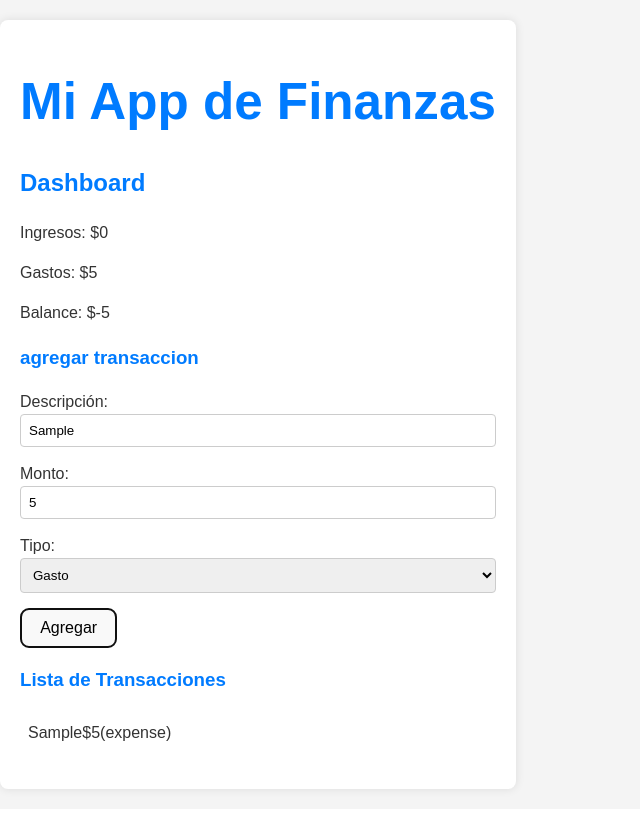
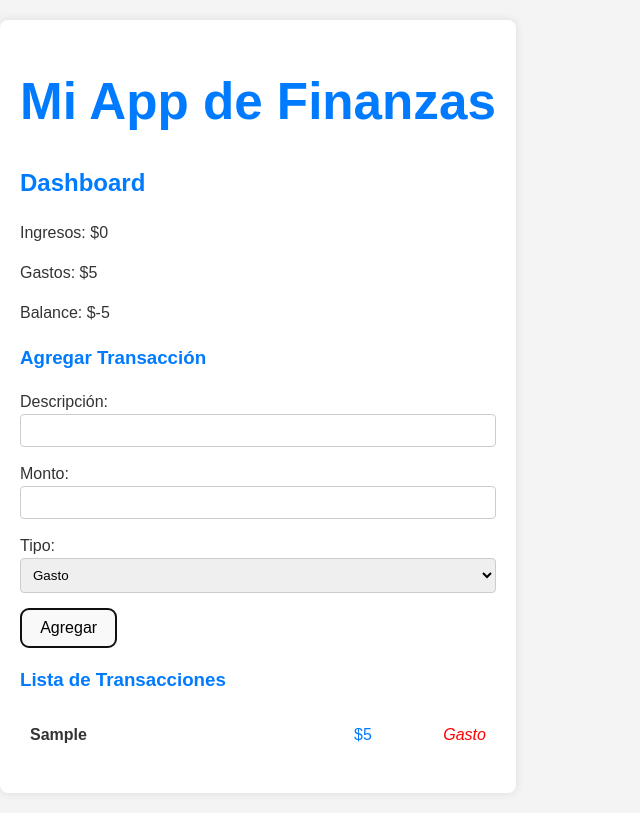
Before and after one commit to wrafael91/Finance-App, a React (Vite) app: page / in a window 1280 px wide. Both pictures are taken after typing "Sample", "5" into the empty fields and a click on the button "Agregar". Shown: the whole page, without its empty margins (0-640 px from the left). Built offline with nearby package versions, Linux system fonts and the light colour scheme.

Commit message:
adding css styles to transactions list and pop ups

```diff
--- a/src/App.css
+++ b/src/App.css
@@ -52,3 +52,45 @@ li {
 li:last-child {
   border-bottom: none;
 }
+
+.no-transactions {
+  text-align: center;
+  font-style: italic;
+  color: #777;
+}
+
+.transaction-item {
+  display: flex;
+  justify-content: space-between;
+  padding: 10px;
+  border-bottom: 1px solid #eee;
+}
+
+.transaction-item:last-child {
+  border-bottom: none;
+}
+
+.transaction-description {
+  flex: 2;
+  font-weight: bold;
+}
+
+.transaction-amount {
+  flex: 1;
+  text-align: right;
+  color: #007bff;
+}
+
+.transaction-type {
+  flex: 1;
+  text-align: right;
+  font-style: italic;
+}
+
+.transaction-type.income {
+  color: green;
+}
+
+.transaction-type.expense {
+  color: red;
+}
--- a/src/components/TransactionForm.jsx
+++ b/src/components/TransactionForm.jsx
@@ -13,17 +13,27 @@ function TransactionForm({onAddTransaction}) {
       return;
     }
 
+    if (isNaN(amount)){
+      alert('Por favor ingresa un monto válido');
+      return;
+    }
+
     onAddTransaction({
       description,
       amount: Number(amount),
       type
     });
-  }
+
+    setDescription('');
+    setAmount('');
+    setType('expense');
+  };
 
   return (
     <div>
-      <h3>agregar transaccion</h3>
+      <h3>Agregar Transacción</h3>
       <form onSubmit={handleSubmit}>
+        <div>
           <label>
             Descripción:
             <input
@@ -32,6 +42,8 @@ function TransactionForm({onAddTransaction}) {
               onChange={(e) => setDescription(e.target.value)}
               />
           </label>
+        </div>
+        <div>
           <label>
             Monto:
             <input
@@ -40,6 +52,8 @@ function TransactionForm({onAddTransaction}) {
               onChange={(e) => setAmount(e.target.value)}
               />
           </label>
+        </div>
+        <div>
           <label>
             Tipo:
             <select
@@ -50,6 +64,7 @@ function TransactionForm({onAddTransaction}) {
               <option value="expense">Gasto</option>
             </select>
           </label>
+        </div>
         <button type="submit">Agregar</button>
       </form>
     </div>
--- a/src/components/TransactionList.jsx
+++ b/src/components/TransactionList.jsx
@@ -4,13 +4,13 @@ function TransactionList({transactions=[]}) {
       <h3>Lista de Transacciones</h3>
       <ul>
         {(!transactions||transactions.length === 0) ? (
-          <li>No hay transacciones aun</li>
+          <li className="no-transactions">No hay transacciones aun</li>
         ) : (
           transactions.map((transaction) =>(
-          <li key={transaction.id}>
-            <span>{transaction.description}</span>
-            <span>${transaction.amount}</span>
-            <span>({transaction.type})</span>
+          <li key={transaction.id} className="transaction-item">
+            <span className="transaction-description">{transaction.description}</span>
+            <span className="transaction-amount">${transaction.amount}</span>
+            <span className={`transaction-type ${transaction.type}`}>{transaction.type === 'income' ? 'Ingreso' : 'Gasto'}</span>
           </li>
           ))
         )}
```
Lines whose indentation alone changed are shown as unchanged.
